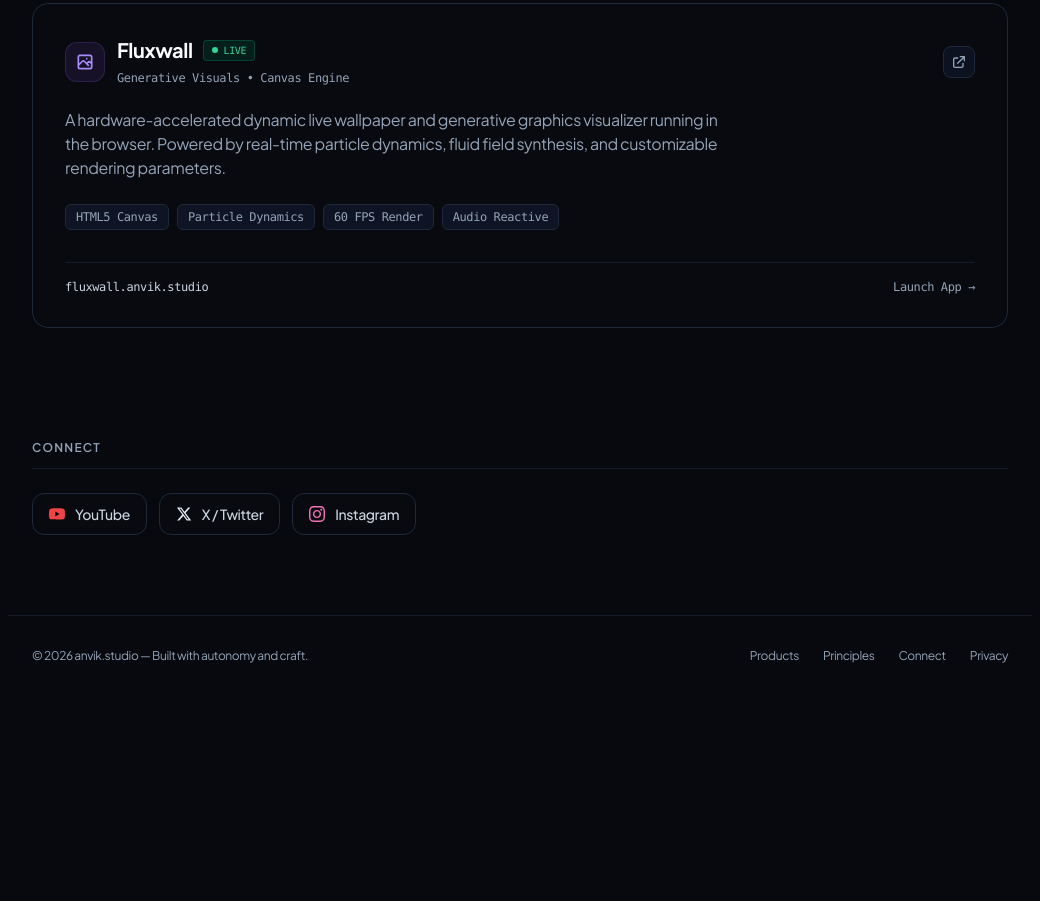
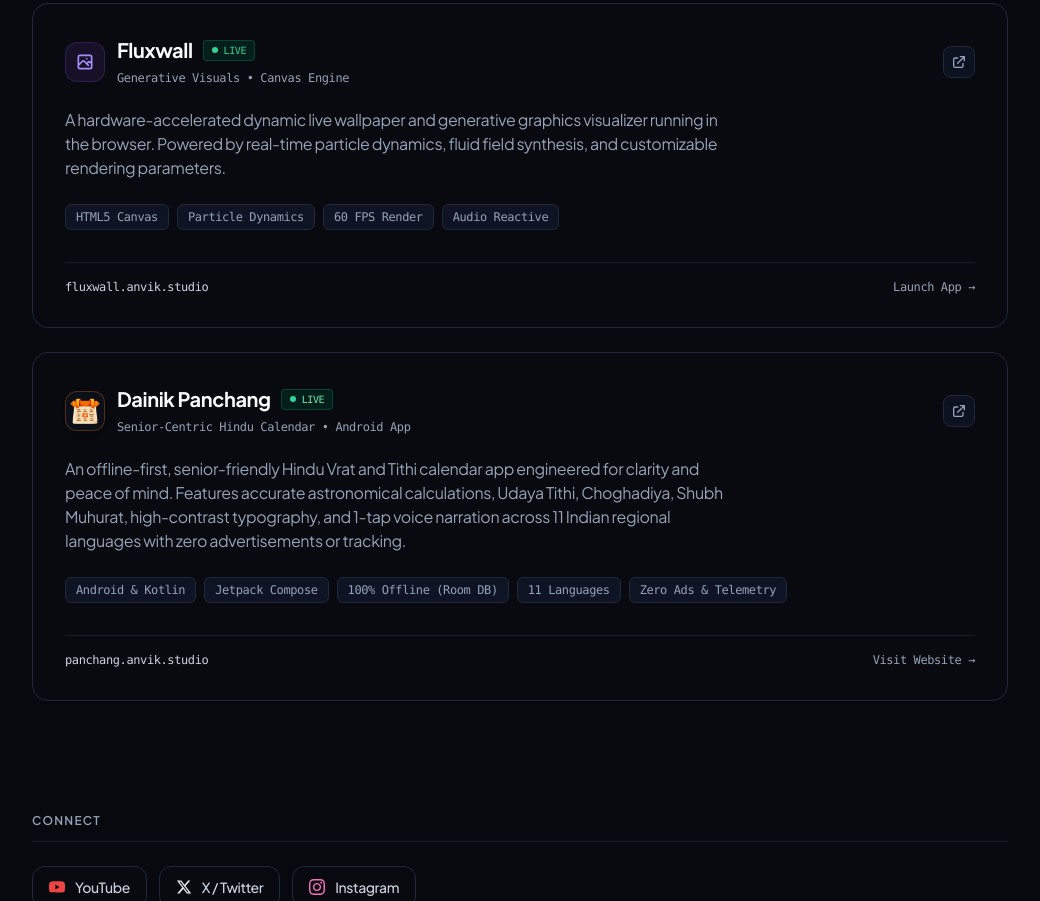
Before and after one commit to abhishekBansal/anvik.studio, a plain HTML site: page index.html in a window 1280 px wide. Shown: the part 1977-2878 px from the top of the page, without its empty margins (120-1160 px from the left). Before the commit the page ends 2673 px from the top, so only its background shows below. Drawn offline with nearby package versions, Linux system fonts and the light colour scheme.

Commit message:
feat(showcase): add Dainik Panchang featured product card and official branding

```diff
--- a/index.html
+++ b/index.html
@@ -194,7 +194,7 @@
           <h2 class="text-xs uppercase tracking-widest font-semibold text-[#94A3B8]">
             Featured Products
           </h2>
-          <span class="text-xs text-slate-400 font-mono">03 Released</span>
+          <span class="text-xs text-slate-400 font-mono">04 Released</span>
         </div>
 
         <div class="grid grid-cols-1 gap-6">
@@ -340,6 +340,52 @@
               <span class="text-slate-400 group-hover:text-white transition-colors flex items-center gap-1">Launch App &rarr;</span>
             </div>
           </a>
+
+          <!-- Dainik Panchang Card -->
+          <a href="https://panchang.anvik.studio" target="_blank" rel="noopener noreferrer"
+             class="group relative flex flex-col justify-between p-6 sm:p-8 rounded-2xl bg-[#090A0F] border border-[#1E293B] hover:border-slate-500 transition-all duration-300 hover:shadow-2xl hover:shadow-slate-950/70">
+            <div class="space-y-5">
+              <div class="flex items-center justify-between">
+                <div class="flex items-center gap-3">
+                  <div class="w-10 h-10 rounded-xl overflow-hidden shadow-md flex items-center justify-center group-hover:scale-105 transition-all bg-[#0B0F17] border border-orange-500/30">
+                    <img src="assets/images/panchang-logo.png" alt="Dainik Panchang Logo" class="w-full h-full object-contain">
+                  </div>
+                  <div>
+                    <div class="flex items-center gap-2.5">
+                      <span class="font-bold text-xl text-[#F8FAFC] group-hover:text-white transition-colors">Dainik Panchang</span>
+                      <span class="px-2 py-0.5 text-[10px] uppercase font-mono font-medium rounded bg-emerald-950/60 text-emerald-300 border border-emerald-800/60 flex items-center gap-1.5">
+                        <span class="w-1.5 h-1.5 rounded-full bg-emerald-400"></span> Live
+                      </span>
+                    </div>
+                    <span class="text-xs text-slate-400 font-mono">Senior-Centric Hindu Calendar &bull; Android App</span>
+                  </div>
+                </div>
+                <div class="w-8 h-8 rounded-lg bg-slate-900/60 border border-slate-800 flex items-center justify-center text-[#94A3B8] group-hover:text-white group-hover:border-slate-600 transition-all">
+                  <svg xmlns="http://www.w3.org/2000/svg" class="w-4 h-4 group-hover:translate-x-0.5 group-hover:-translate-y-0.5 transition-transform" fill="none" viewBox="0 0 24 24" stroke="currentColor">
+                    <path stroke-linecap="round" stroke-linejoin="round" stroke-width="2" d="M10 6H6a2 2 0 00-2 2v10a2 2 0 002 2h10a2 2 0 002-2v-4M14 4h6m0 0v6m0-6L10 14" />
+                  </svg>
+                </div>
+              </div>
+
+              <p class="text-sm sm:text-base text-[#94A3B8] leading-relaxed max-w-2xl">
+                An offline-first, senior-friendly Hindu Vrat and Tithi calendar app engineered for clarity and peace of mind. Features accurate astronomical calculations, Udaya Tithi, Choghadiya, Shubh Muhurat, high-contrast typography, and 1-tap voice narration across 11 Indian regional languages with zero advertisements or tracking.
+              </p>
+
+              <!-- Tech Pills -->
+              <div class="flex flex-wrap items-center gap-2 pt-1">
+                <span class="px-2.5 py-1 text-xs font-mono text-slate-400 bg-slate-900/80 rounded-md border border-slate-800">Android &amp; Kotlin</span>
+                <span class="px-2.5 py-1 text-xs font-mono text-slate-400 bg-slate-900/80 rounded-md border border-slate-800">Jetpack Compose</span>
+                <span class="px-2.5 py-1 text-xs font-mono text-slate-400 bg-slate-900/80 rounded-md border border-slate-800">100% Offline (Room DB)</span>
+                <span class="px-2.5 py-1 text-xs font-mono text-slate-400 bg-slate-900/80 rounded-md border border-slate-800">11 Languages</span>
+                <span class="px-2.5 py-1 text-xs font-mono text-slate-400 bg-slate-900/80 rounded-md border border-slate-800">Zero Ads &amp; Telemetry</span>
+              </div>
+            </div>
+
+            <div class="mt-8 pt-4 border-t border-[#1E293B]/60 flex items-center justify-between text-xs text-slate-400 font-mono">
+              <span class="text-slate-300 font-medium">panchang.anvik.studio</span>
+              <span class="text-slate-400 group-hover:text-white transition-colors flex items-center gap-1">Visit Website &rarr;</span>
+            </div>
+          </a>
         </div>
       </section>
 
```
Also changed, not shown: assets/images/panchang-logo.png (added).
